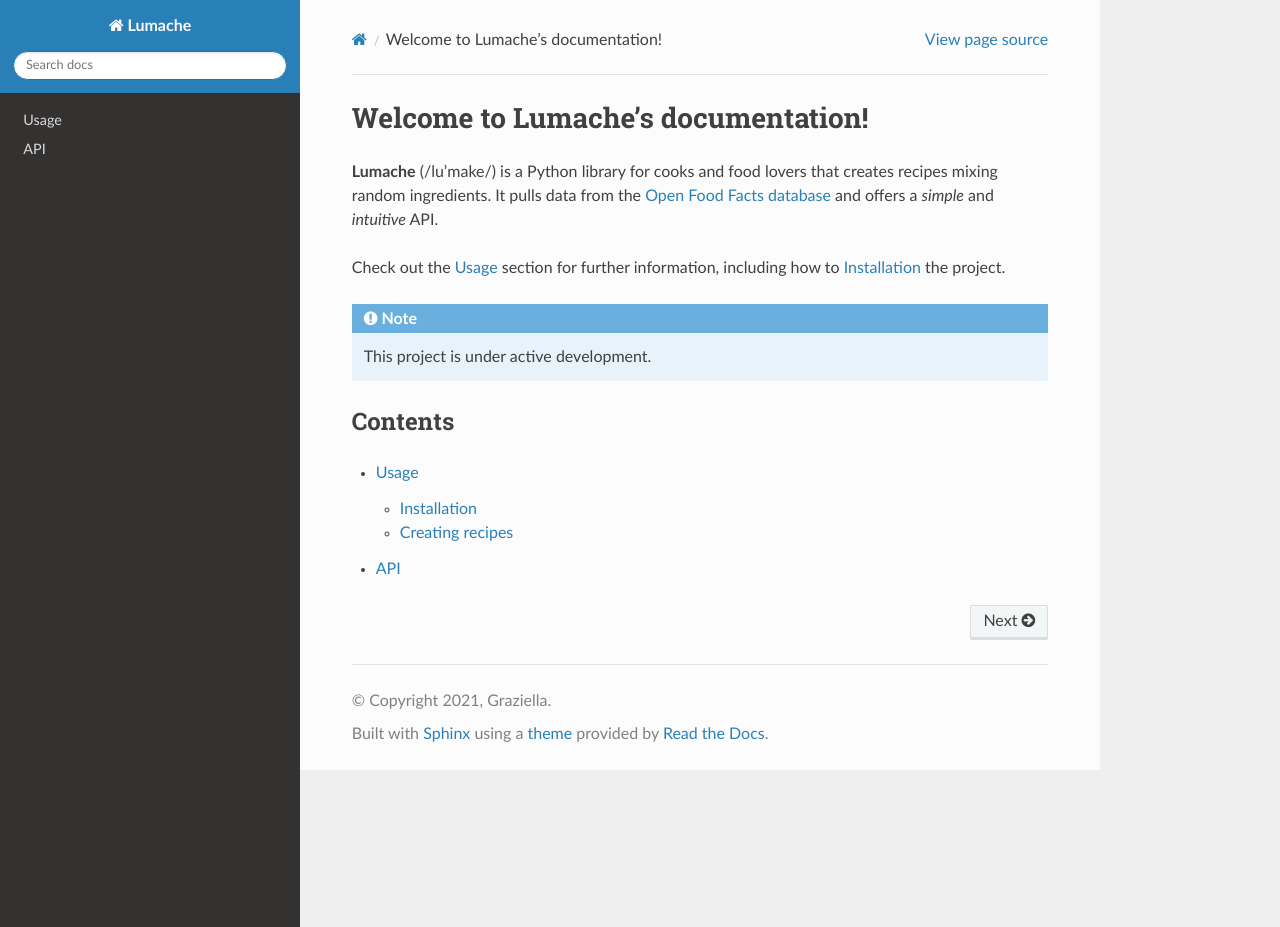
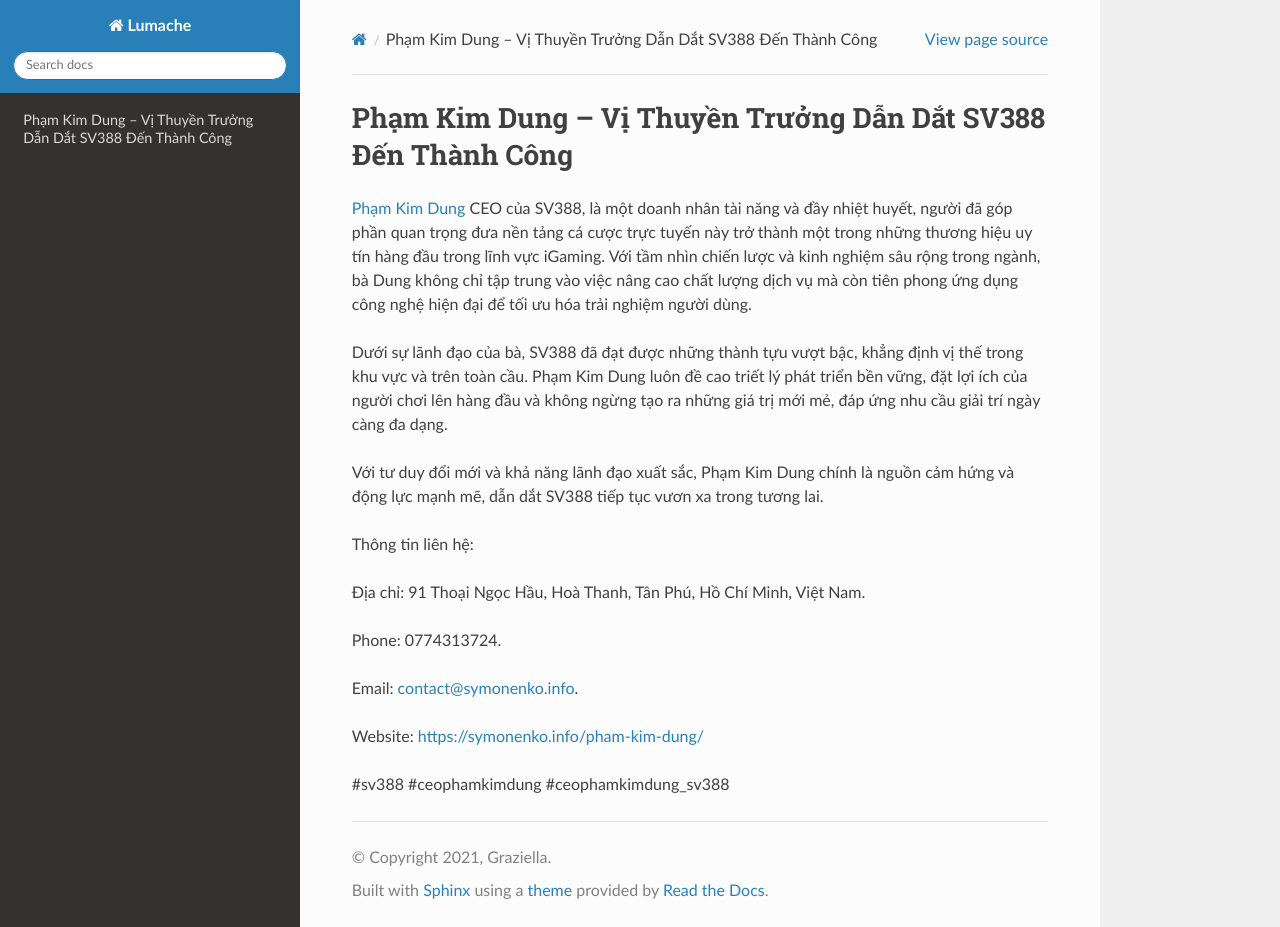
Before and after one commit to parkisngan19/ceophamkimdung, a Sphinx documentation site: the page built from docs/source/index.rst, in a window 1280 px wide and 927 px high. Built offline with Sphinx 7.4.7 and the Read the Docs theme 3.1.0, drawn with Linux system fonts in a browser that asks for light colours.

Commit message:
Update index.rst

```diff
--- a/docs/source/index.rst
+++ b/docs/source/index.rst
@@ -1,22 +1,20 @@
-Welcome to Lumache's documentation!
+Phạm Kim Dung – Vị Thuyền Trưởng Dẫn Dắt SV388 Đến Thành Công
 ===================================
 
-**Lumache** (/lu'make/) is a Python library for cooks and food lovers
-that creates recipes mixing random ingredients.
-It pulls data from the `Open Food Facts database <https://world.openfoodfacts.org/>`_
-and offers a *simple* and *intuitive* API.
+`Phạm Kim Dung <https://symonenko.info/pham-kim-dung/>`_ CEO của SV388, là một doanh nhân tài năng và đầy nhiệt huyết, người đã góp phần quan trọng đưa nền tảng cá cược trực tuyến này trở thành một trong những thương hiệu uy tín hàng đầu trong lĩnh vực iGaming. Với tầm nhìn chiến lược và kinh nghiệm sâu rộng trong ngành, bà Dung không chỉ tập trung vào việc nâng cao chất lượng dịch vụ mà còn tiên phong ứng dụng công nghệ hiện đại để tối ưu hóa trải nghiệm người dùng.
 
-Check out the :doc:`usage` section for further information, including
-how to :ref:`installation` the project.
+Dưới sự lãnh đạo của bà, SV388 đã đạt được những thành tựu vượt bậc, khẳng định vị thế trong khu vực và trên toàn cầu. Phạm Kim Dung luôn đề cao triết lý phát triển bền vững, đặt lợi ích của người chơi lên hàng đầu và không ngừng tạo ra những giá trị mới mẻ, đáp ứng nhu cầu giải trí ngày càng đa dạng.
 
-.. note::
+Với tư duy đổi mới và khả năng lãnh đạo xuất sắc, Phạm Kim Dung chính là nguồn cảm hứng và động lực mạnh mẽ, dẫn dắt SV388 tiếp tục vươn xa trong tương lai.
 
-   This project is under active development.
+Thông tin liên hệ:
 
-Contents
---------
+Địa chỉ: 91 Thoại Ngọc Hầu, Hoà Thanh, Tân Phú, Hồ Chí Minh, Việt Nam.
 
-.. toctree::
+Phone: 0774313724.
 
-   usage
-   api
+Email: contact@symonenko.info.
+
+Website: https://symonenko.info/pham-kim-dung/
+
+#sv388 #ceophamkimdung #ceophamkimdung_sv388
```
